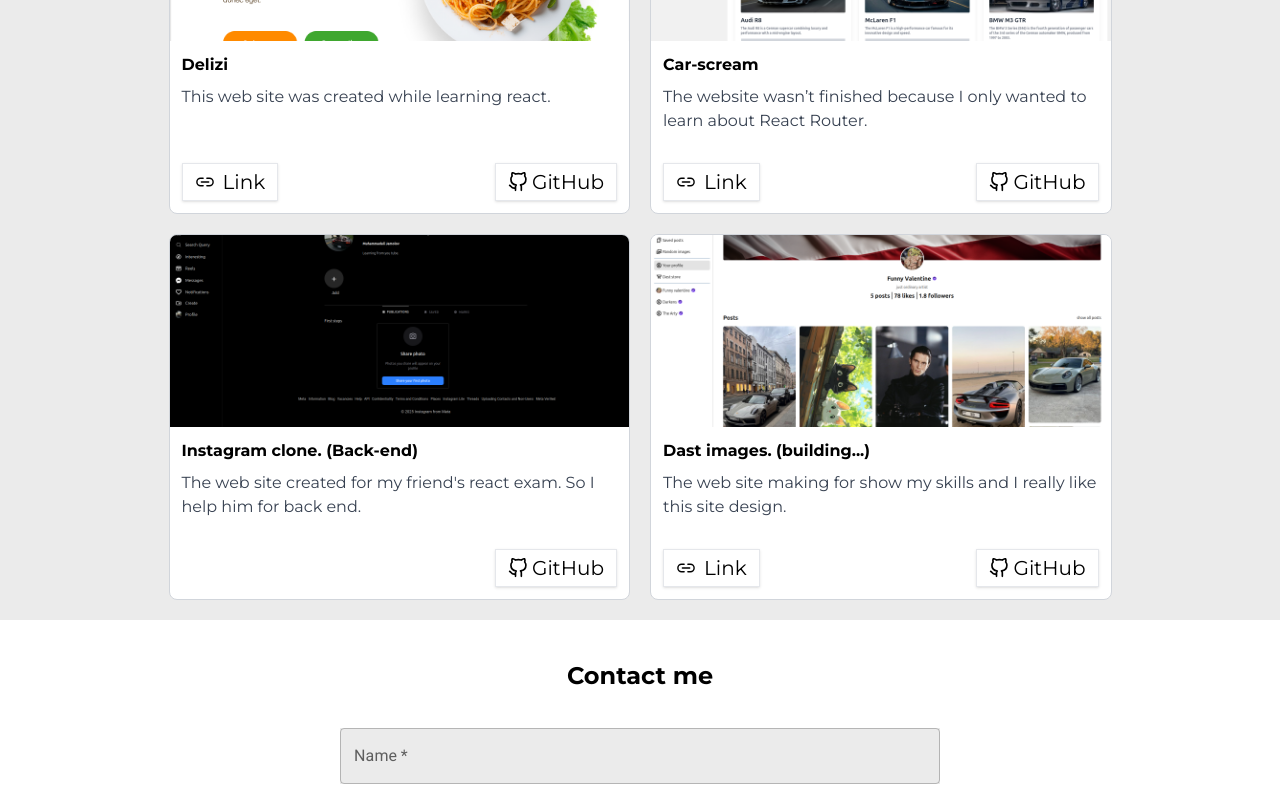
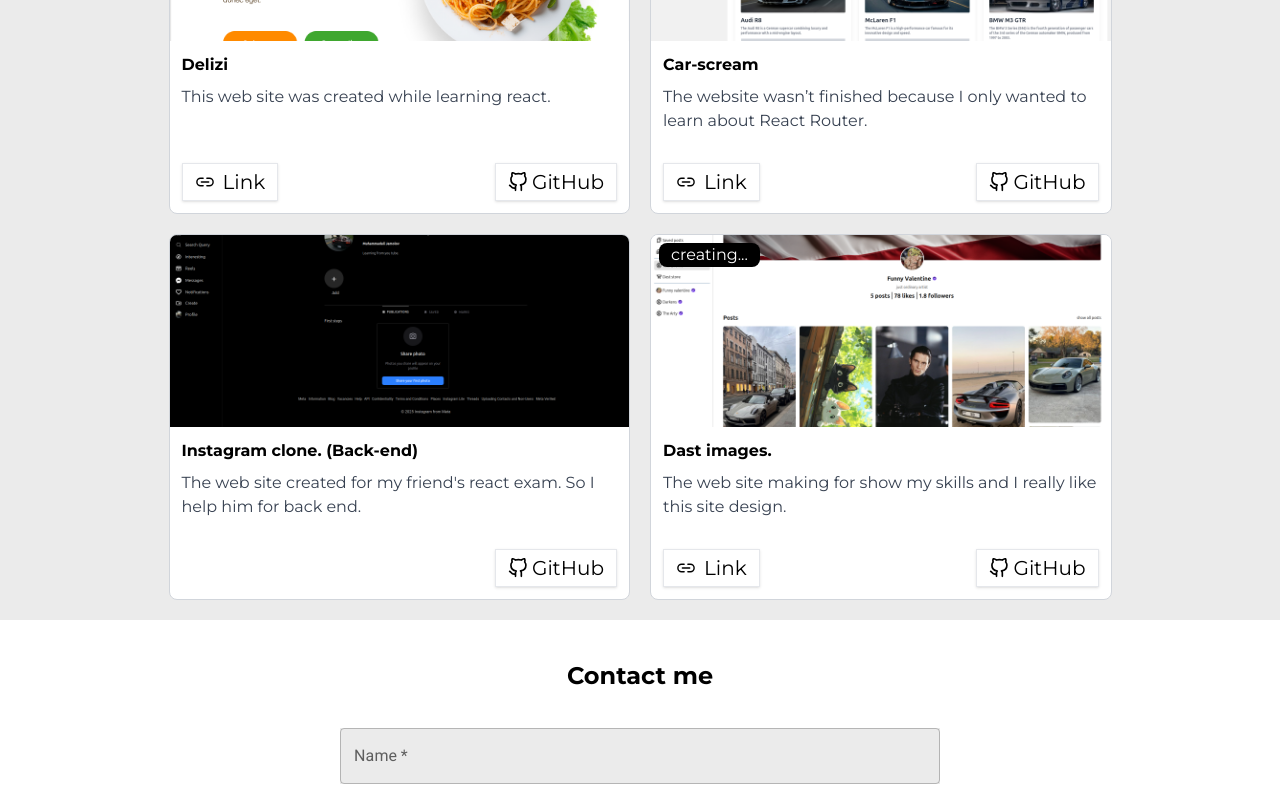
Before and after one commit to Muhammadali-fr/Portfolio, a React (Vite) app: page / in a window 1280 px wide. Shown: the part 1729-2526 px from the top of the page. Built offline with nearby package versions, Linux system fonts and the light colour scheme.

Commit message:
creating modal

```diff
--- a/src/Data.js
+++ b/src/Data.js
@@ -11,6 +11,7 @@ export const myWork = [
     description: "This web site was created while learning react.",
     netlifyLink: "https://benevolent-croissant-7f2247.netlify.app/",
     gitHubLink: "https://github.com/Muhammadali-fr/Delizi",
+    creating: false,
   },
   {
     name: "Car-scream",
@@ -19,6 +20,7 @@ export const myWork = [
       "The website wasn’t finished because I only wanted to learn about React Router.",
     netlifyLink: "https://inquisitive-kelpie-c7c2ed.netlify.app/",
     gitHubLink: "https://github.com/Muhammadali-fr/Car-scream",
+    creating: false,
   },
   {
     name: "Instagram clone. (Back-end)",
@@ -26,14 +28,16 @@ export const myWork = [
     description:
       "The web site created for my friend's react exam. So I help him for back end.",
     gitHubLink: "https://github.com/Alisher009Nabijonov/Instagram",
+    creating: false,
   },
   {
-    name: "Dast images. (building...)",
+    name: "Dast images.",
     image: dastImage,
     description:
       "The web site making for show my skills and I really like this site design.",
     netlifyLink: "https://dast-pictures.netlify.app/",
     gitHubLink: "https://github.com/Muhammadali-fr/dast_client",
+    creating: true,
   },
 ];
 
--- a/src/components/MyWorks.jsx
+++ b/src/components/MyWorks.jsx
@@ -21,7 +21,8 @@ function MyWorks() {
 
                 <ul className='grid grid-cols-1 sm:grid-cols-2 gap-5'>
                     {myWork.map((e, index) => (
-                        <li key={index} className='w-full border border-gray-300 bg-white rounded-lg overflow-hidden'>
+                        <li key={index} className='w-full border border-gray-300 bg-white rounded-lg overflow-hidden relative'>
+                            {e.creating && <p className='py-0 px-3 bg-black text-white absolute rounded-lg top-2 left-2'>creating...</p>}
                             <img className='w-full h-48 object-cover' src={e.image} alt={e.name} />
                             <div className='p-3 flex flex-col gap-2'>
                                 <p className='text-black font-bold'>{e.name}</p>
```
